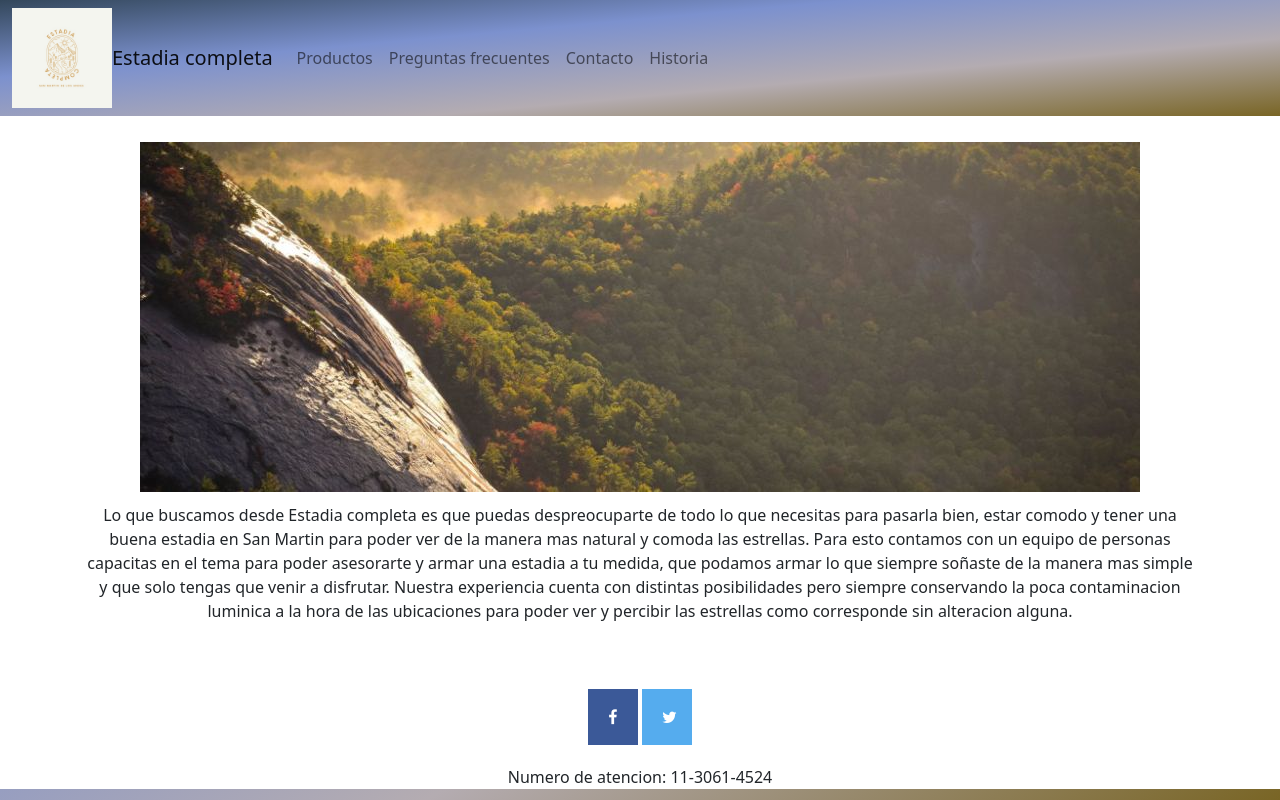
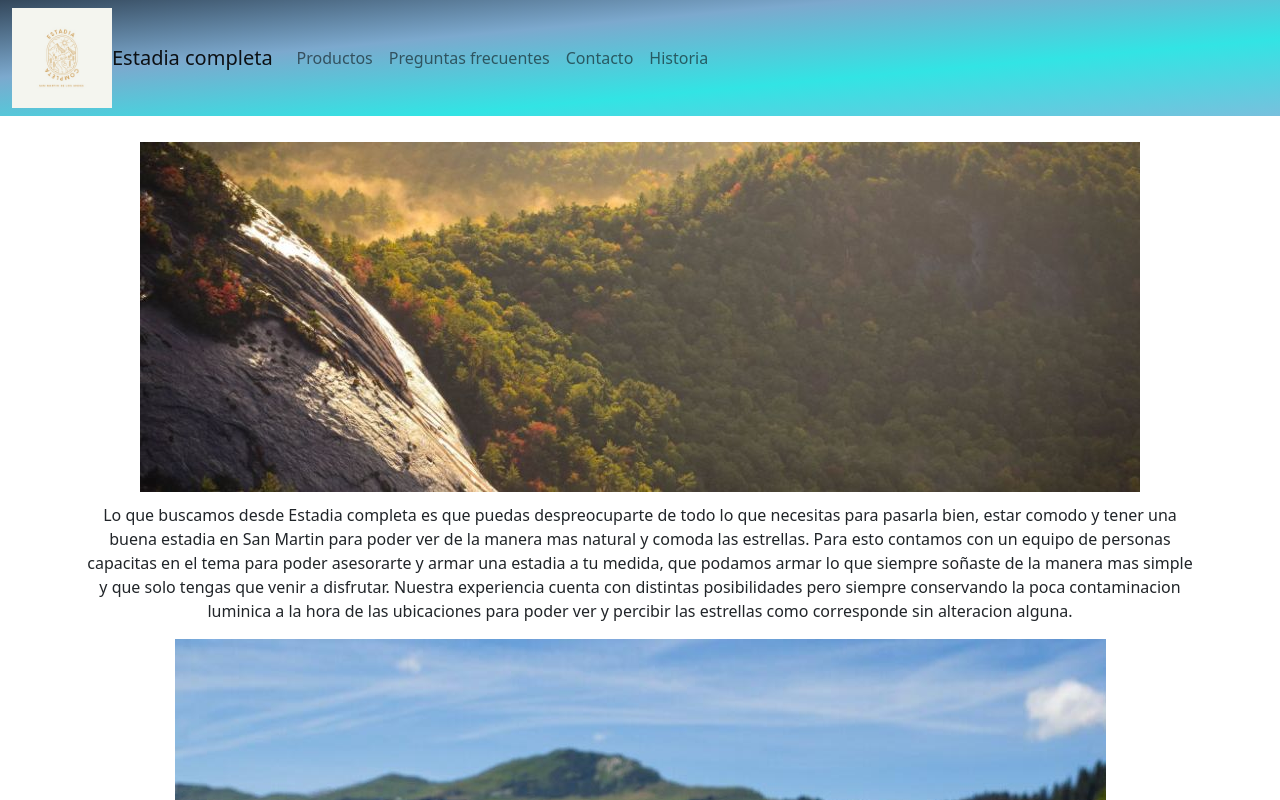
Before and after one commit to FedeLpn/turismoCoder, a website: page Index/indexBootstrap.html in a window 1280 px wide. Shown: the top 800 px of the page. Drawn offline with nearby package versions, Linux system fonts and the light colour scheme.

Commit message:
Cam proyecto, actualizacion de portada, socialm

```diff
--- a/Index/indexBootstrap.html
+++ b/Index/indexBootstrap.html
@@ -59,19 +59,24 @@
           ubicaciones para poder ver y percibir las estrellas como corresponde sin alteracion alguna.</p>
       </div>
     </div>
-  </div>
+    <div class="row">
+      <div class="col-lg-12">
+        <img src="../ComidaAireLibre.jpg" class="img-responsive center-block d-block mx-auto" alt="picnic">
+        <p class="text-center"> Incorporamos una nueva forma de pasar tus tardes acompañado de un excelente paisaje, un
+          nuevo modo de respirar aire fresco y conocer todas las cualidades de San Martin de los Andes</p>
+      </div>
 
 
-  <!-- Option 1: Bootstrap Bundle with Popper -->
-  <script src="https://cdn.jsdelivr.net/npm/bootstrap@5.1.3/dist/js/bootstrap.bundle.min.js"
-    integrity="sha384-ka7Sk0Gln4gmtz2MlQnikT1wXgYsOg+OMhuP+IlRH9sENBO0LRn5q+8nbTov4+1p"
-    crossorigin="anonymous"></script>
+      <!-- Option 1: Bootstrap Bundle with Popper -->
+      <script src="https://cdn.jsdelivr.net/npm/bootstrap@5.1.3/dist/js/bootstrap.bundle.min.js"
+        integrity="sha384-ka7Sk0Gln4gmtz2MlQnikT1wXgYsOg+OMhuP+IlRH9sENBO0LRn5q+8nbTov4+1p"
+        crossorigin="anonymous"></script>
 
 </body>
 <footer>
   <div class="socialM">
-    <a href="#" class="fa fa-facebook"></a>
-    <a href="#" class="fa fa-twitter"></a>
+    <a href="https://www.facebook.com/Estadia-Completa-110082331603752" class="fa fa-facebook"></a>
+    <a href="https://www.instagram.com/estadiacompletasma/?hl=en" class="fa fa-instagram"></a>
   </div>
   <div>
     <p class="atencion"> Numero de atencion: 11-3061-4524
--- a/scss/Inicio/_general.scss
+++ b/scss/Inicio/_general.scss
@@ -33,9 +33,9 @@
     background-image: linear-gradient(
       to bottom right,
       #33475b,
-      #7c91ce,
-      #b4acb1,
-      rgb(121, 101, 37)
+      #7ca9ce,
+      #32e4e4,
+      rgb(120, 192, 221)
     );
   }
 
--- a/styleBootstrap.css
+++ b/styleBootstrap.css
@@ -71,14 +71,15 @@ html nav {
   padding-top: 50px;
 }
 
-html {
+html nav {
   height: 100%;
+
   background-image: linear-gradient(
     to bottom right,
     #33475b,
-    #7c91ce,
-    #b4acb1,
-    rgb(121, 101, 37)
+    #7ca9ce,
+    #32e4e4,
+    rgb(120, 192, 221)
   );
 }
 
```
Also changed, not shown: consultasFrecuentesBootstrap.html (+2 -2 lines), contactoBootstrap.html (+2 -2 lines), historiaBoostrap.html (+2 -2 lines), productosBootstrap.html (+2 -2 lines), scss/Inicio/_productos.scss (+24 -0 lines), ComidaAireLibre.jpg (added), scss/style.css, 1 other file.
